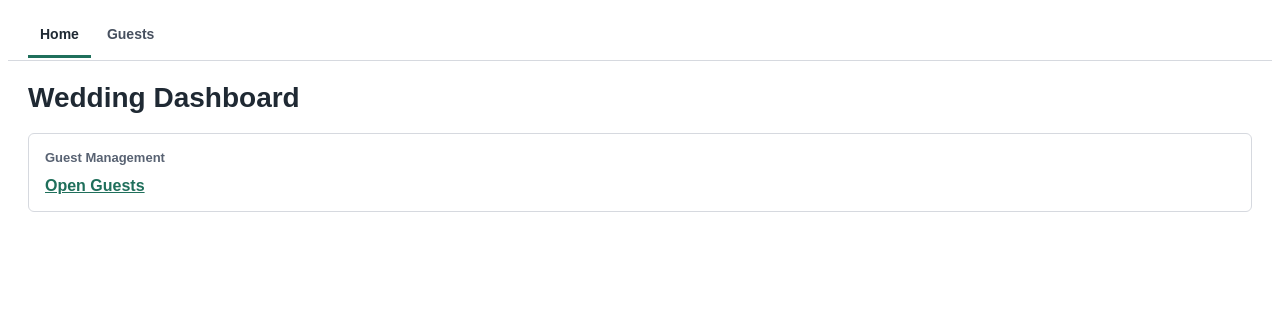
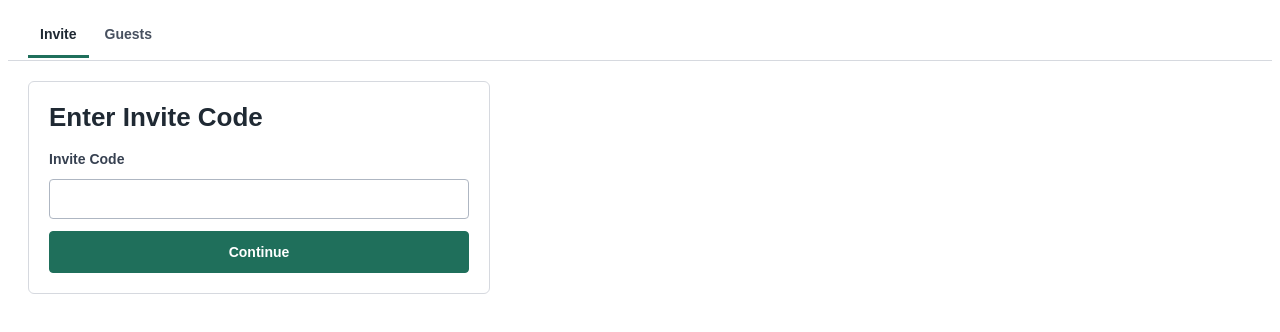
Before and after one commit to VainAsher/ashley-hazel-wedding-portal, a React (Vite) app in the folder production/frontend/: page /invite in a window 1280 px wide. Before the commit this address led to /. Shown: the top 332 px of the page. Built offline with nearby package versions, Linux system fonts and the light colour scheme; no server answers; the HTML template or start-up script is replaced by a standard one.

Commit message:
feat(auth): add invite-code form

```diff
--- a/production/frontend/src/App.tsx
+++ b/production/frontend/src/App.tsx
@@ -1,19 +1,12 @@
 import { BrowserRouter, Navigate, NavLink, Route, Routes } from 'react-router-dom'
 
 import { Guests } from './pages/Guests'
+import { Invite } from './pages/Invite'
 
-function Home() {
+function RsvpPlaceholder() {
   return (
     <main style={homeStyle}>
-      <h1 style={titleStyle}>Wedding Dashboard</h1>
-      <div style={summaryGridStyle}>
-        <section style={summaryPanelStyle}>
-          <span style={summaryLabelStyle}>Guest Management</span>
-          <NavLink style={actionLinkStyle} to="/guests">
-            Open Guests
-          </NavLink>
-        </section>
-      </div>
+      <h1 style={titleStyle}>RSVP</h1>
     </main>
   )
 }
@@ -28,9 +21,9 @@ function App() {
               ...navLinkStyle,
               ...(isActive ? activeNavLinkStyle : null),
             })}
-            to="/"
+            to="/invite"
           >
-            Home
+            Invite
           </NavLink>
           <NavLink
             style={({ isActive }) => ({
@@ -44,9 +37,11 @@ function App() {
         </nav>
 
         <Routes>
-          <Route element={<Home />} path="/" />
+          <Route element={<Navigate replace to="/invite" />} path="/" />
+          <Route element={<Invite />} path="/invite" />
+          <Route element={<RsvpPlaceholder />} path="/rsvp" />
           <Route element={<Guests />} path="/guests" />
-          <Route element={<Navigate replace to="/" />} path="*" />
+          <Route element={<Navigate replace to="/invite" />} path="*" />
         </Routes>
       </div>
     </BrowserRouter>
@@ -96,30 +91,4 @@ const titleStyle = {
   margin: 0,
 }
 
-const summaryGridStyle = {
-  display: 'grid',
-  gap: '12px',
-  gridTemplateColumns: 'repeat(auto-fit, minmax(220px, 1fr))',
-}
-
-const summaryPanelStyle = {
-  border: '1px solid #d6d9df',
-  borderRadius: '6px',
-  display: 'grid',
-  gap: '12px',
-  padding: '16px',
-}
-
-const summaryLabelStyle = {
-  color: '#586272',
-  fontSize: '13px',
-  fontWeight: 700,
-}
-
-const actionLinkStyle = {
-  color: '#1f6f5b',
-  fontSize: '16px',
-  fontWeight: 700,
-}
-
 export default App
--- /dev/null
+++ b/production/frontend/src/api/auth.ts
@@ -0,0 +1,59 @@
+const API_BASE_URL = import.meta.env.VITE_API_BASE_URL ?? ''
+
+export type AuthRole = 'couple' | 'coordinator' | 'guest'
+
+export interface AuthUser {
+  id: number
+  name: string
+  role: AuthRole
+  wedding_id: number
+  invite_id: number
+  guest_id: number | null
+}
+
+export interface LoginResponse {
+  user: AuthUser
+}
+
+export class AuthApiError extends Error {
+  readonly status: number | null
+
+  constructor(message: string, status: number | null = null) {
+    super(message)
+    this.name = 'AuthApiError'
+    this.status = status
+  }
+}
+
+async function readErrorMessage(response: Response, fallback: string): Promise<string> {
+  const payload = await response.json().catch(() => null)
+  if (payload && typeof payload === 'object' && 'detail' in payload) {
+    const detail = payload.detail
+    if (typeof detail === 'string') {
+      return detail
+    }
+  }
+
+  return fallback
+}
+
+export async function loginWithInviteCode(
+  inviteCode: string,
+  apiBaseUrl = API_BASE_URL,
+): Promise<LoginResponse> {
+  const response = await fetch(`${apiBaseUrl}/api/auth/login`, {
+    body: JSON.stringify({ invite_code: inviteCode }),
+    credentials: 'include',
+    headers: { 'Content-Type': 'application/json' },
+    method: 'POST',
+  })
+
+  if (!response.ok) {
+    throw new AuthApiError(
+      await readErrorMessage(response, 'Unable to verify invite code.'),
+      response.status,
+    )
+  }
+
+  return response.json() as Promise<LoginResponse>
+}
--- /dev/null
+++ b/production/frontend/src/pages/Invite.tsx
@@ -0,0 +1,146 @@
+import { useState, type FormEvent } from 'react'
+import { useNavigate } from 'react-router-dom'
+
+import { AuthApiError, loginWithInviteCode } from '../api/auth'
+
+function inviteErrorMessage(error: unknown): string {
+  if (error instanceof AuthApiError && error.status === 401) {
+    return 'Code not found'
+  }
+
+  if (error instanceof AuthApiError) {
+    return error.message
+  }
+
+  return 'Unable to reach the server. Try again.'
+}
+
+export function Invite() {
+  const navigate = useNavigate()
+  const [inviteCode, setInviteCode] = useState('')
+  const [error, setError] = useState<string | null>(null)
+  const [submitting, setSubmitting] = useState(false)
+
+  const handleSubmit = async (event: FormEvent<HTMLFormElement>) => {
+    event.preventDefault()
+    setError(null)
+
+    const trimmedCode = inviteCode.trim()
+    if (!trimmedCode) {
+      setError('Invite code is required.')
+      return
+    }
+
+    setSubmitting(true)
+    try {
+      await loginWithInviteCode(trimmedCode)
+      navigate('/rsvp')
+    } catch (err) {
+      setError(inviteErrorMessage(err))
+    } finally {
+      setSubmitting(false)
+    }
+  }
+
+  return (
+    <main style={pageStyle}>
+      <section style={panelStyle}>
+        <div style={headerStyle}>
+          <h1 style={titleStyle}>Enter Invite Code</h1>
+        </div>
+
+        <form onSubmit={handleSubmit} style={formStyle}>
+          <label htmlFor="invite-code" style={labelStyle}>
+            Invite Code
+          </label>
+          <input
+            autoComplete="off"
+            id="invite-code"
+            name="inviteCode"
+            onChange={(event) => setInviteCode(event.target.value)}
+            style={inputStyle}
+            type="text"
+            value={inviteCode}
+          />
+
+          {error && (
+            <div role="alert" style={errorStyle}>
+              {error}
+            </div>
+          )}
+
+          <button disabled={submitting} style={primaryButtonStyle} type="submit">
+            {submitting ? 'Checking...' : 'Continue'}
+          </button>
+        </form>
+      </section>
+    </main>
+  )
+}
+
+const pageStyle = {
+  alignItems: 'start',
+  display: 'grid',
+  minHeight: 'calc(100vh - 52px)',
+  padding: '20px',
+}
+
+const panelStyle = {
+  border: '1px solid #d6d9df',
+  borderRadius: '6px',
+  display: 'grid',
+  gap: '18px',
+  maxWidth: '420px',
+  padding: '20px',
+  width: '100%',
+}
+
+const headerStyle = {
+  display: 'grid',
+  gap: '6px',
+}
+
+const titleStyle = {
+  fontSize: '26px',
+  lineHeight: 1.2,
+  margin: 0,
+}
+
+const formStyle = {
+  display: 'grid',
+  gap: '12px',
+}
+
+const labelStyle = {
+  color: '#374151',
+  fontSize: '14px',
+  fontWeight: 700,
+}
+
+const inputStyle = {
+  border: '1px solid #aeb6c2',
+  borderRadius: '4px',
+  fontSize: '16px',
+  padding: '10px',
+}
+
+const primaryButtonStyle = {
+  background: '#1f6f5b',
+  border: '1px solid #1f6f5b',
+  borderRadius: '4px',
+  color: '#ffffff',
+  cursor: 'pointer',
+  fontSize: '14px',
+  fontWeight: 700,
+  minHeight: '42px',
+  padding: '10px 14px',
+}
+
+const errorStyle = {
+  background: '#fef2f2',
+  border: '1px solid #fecaca',
+  borderRadius: '4px',
+  color: '#991b1b',
+  fontSize: '14px',
+  padding: '10px',
+}
```
Also changed, not shown: 2 other files (tests, documents, lock files or other folders).
